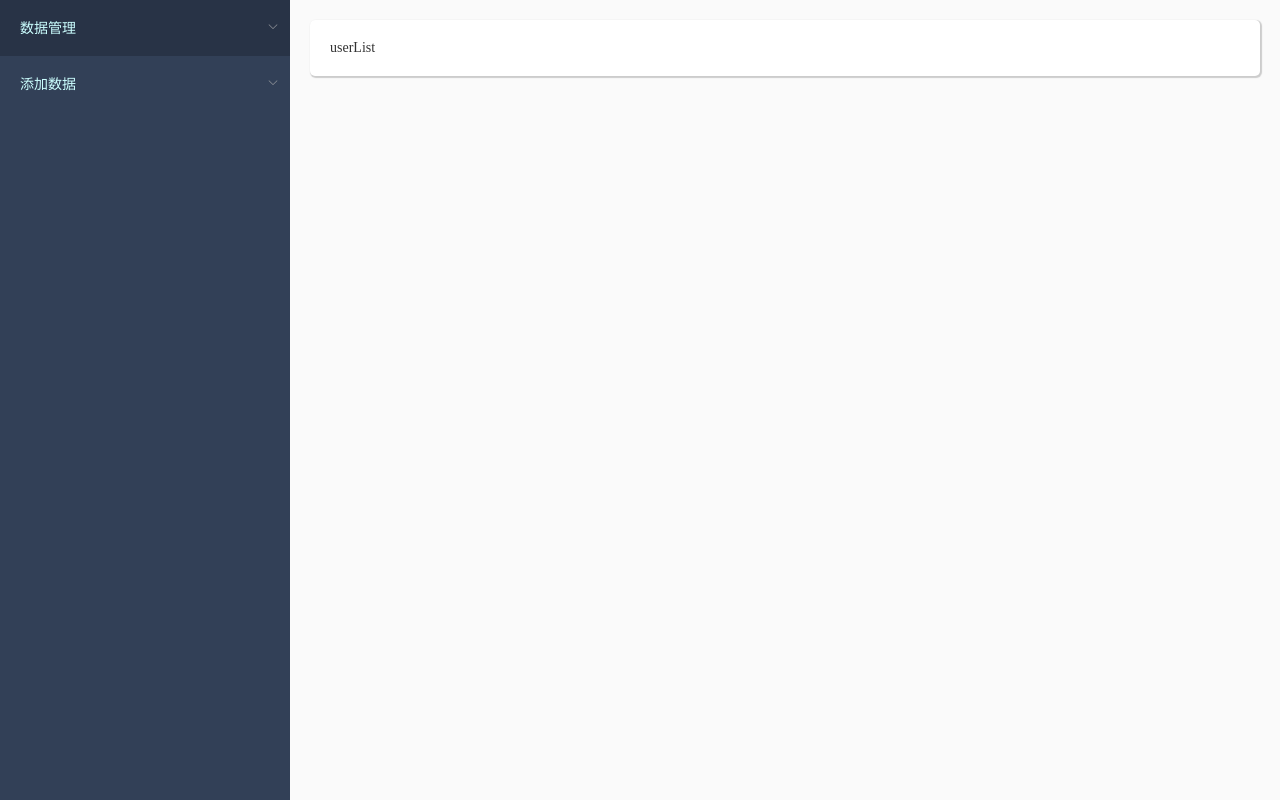
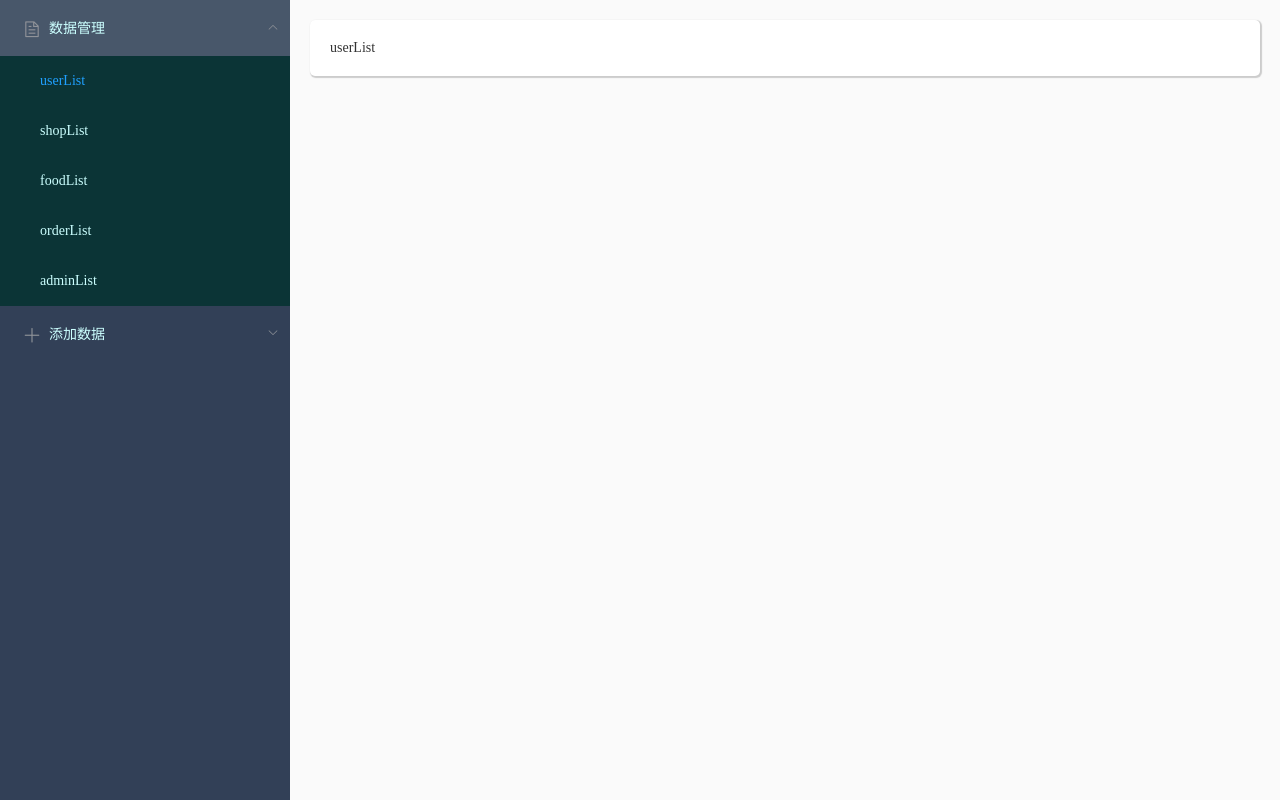
Before and after one commit to MRcn1/vue-admin, a Vue app: page /#/userList in a window 1280 px wide. Built offline with nearby package versions, Linux system fonts and the light colour scheme.

Commit message:
左侧栏搭建完成

```diff
--- a/src/page/layout/components/navLeft.vue
+++ b/src/page/layout/components/navLeft.vue
@@ -1,122 +1,24 @@
-<!--
-<template>
-    <div class='navLeft'>
-        <el-col :span="3.5">
-            <el-menu
-            default-active="0"
-            class="el-menu-vertical-demo"
-            :default-openeds="openeds"
-            active-text-color='#20a0ff'
-            :unique-opened='true'
-            background-color='#324057'
-            text-color='#cff'
-            >
-                <el-submenu :index="num+''" v-for="(item,num) in classify" :key="num">
-                    <template slot="title">
-                        <span>{{item}}</span>
-                    </template>
-                    <el-menu-item-group>
-                        <el-menu-item :index="num+'-'+ind" v-for="(value,ind) in newchildren" :key="ind" :class="value.path==$route.path?'active':''" @click="toPath(value.path)" v-if="item==value.meta.top">{{value.name}}</el-menu-item>
-                    </el-menu-item-group>
-                </el-submenu>
-            </el-menu>
-        </el-col>
-    </div>
-</template>
-
-<script>
-export default {
-    data () {
-        return {
-            routes:null,
-            classify:null,
-            newchildren:null,
-            openeds:['0'],
-            name:'',
-        }
-    },
-    components: {
-
-    },
-    created(){
-        this.selsev()
-    },
-    methods: {
-        selsev(){
-            let classify = []
-            let newchildren = []
-            this.$router.options.routes.filter(res=>{
-                if(res.name==this.$route.matched[0].name){
-                    res.children.filter(val=>{
-                        if(val.path!=''){
-                            classify.push(val.meta.top)
-                            newchildren.push(val)
-                        }
-                    })
-                }
-            })
-            this.classify = [...new Set(classify)];
-            this.newchildren = [...new Set(newchildren)];
-
-            console.log(this.$route.matched[0].name,this.name)
-            if(this.name!=this.$route.matched[0].name){
-                this.openeds=['0']
-                this.name = this.$route.matched[0].name
-            }else{
-                this.name = this.$route.matched[0].name
-            }
-
-
-        },
-        toPath(path){
-            this.$router.push({path:path})
-        }
-    },
-    watch:{
-        $route(to,from){
-            this.selsev()
-        }
-    }
- }
-</script>
-
-<style scoped lang='less'>
-.navLeft{
-    background-color: #324057;
-}
-.navLeft .el-menu-vertical-demo{
-    min-width: 300px;
-    border-right: none;
-}
-.active{
-    color: #20a0ff
-}
-</style>
-
-<style  lang='less'>
-.navLeft{
-    .el-menu-item-group{
-        background-color: #1f2d3d!important;
-    }
-}
-</style>
--->
-
 <template>
     <div class="navLeft">
         <el-col :span="3.5">
             <el-menu
-            default-active="2"
             class="el-menu-vertical-demo"
             background-color="#324057"
             text-color="#cff"
+            :default-openeds='defaultActive'
             active-text-color="#20a0ff">
             <el-submenu :index="index+''" v-for="(item, index) in parse" :key="index">
                 <template slot="title">
+                    <i class="el-icon-document" v-if="index==0"></i>
+                    <i class="el-icon-plus" v-if="index==1"></i>
+                    <i class="el-icon-star-off" v-if="index==2"></i>
+                    <i class="el-icon-edit" v-if="index==3"></i>
+                    <i class="el-icon-setting" v-if="index==4"></i>
+                    <i class="el-icon-warning" v-if="index==5"></i>
                     <span>{{item}}</span>
                 </template>
                 <el-menu-item-group>
-                    <el-menu-item v-for="(value, num) in child" :key="num" :index="index-num+''" v-if="value.meta.att==item" @click="torouter(value.path)">{{value.meta.title}}</el-menu-item>
+                    <el-menu-item :class="{isActive:$route.matched[1].name == value.name?true:false}" v-for="(value, num) in child" :key="num" :index="index+'-'+num" v-if="value.meta.att==item" @click="torouter(value.path)">{{value.name}}</el-menu-item>
                 </el-menu-item-group>
             </el-submenu>
             </el-menu>
@@ -129,7 +31,8 @@ export default {
    data () {
         return {
             parse:[],
-            child:[]
+            child:[],
+            defaultActive:['0'],
        }
    },
    components: {
@@ -137,20 +40,24 @@ export default {
    },
    created(){
        this.getData()
+       if(this.$route.matched[1].meta.att){
+           this.parse.forEach((res,index)=>{
+               if(res==this.$route.matched[1].meta.att){
+                   this.defaultActive = [index+'']
+               }
+           })
+       }
    },
    methods: {
        getData(){
-           console.log(this.$router.options.routes[2].children);
            let arr = []
            this.$router.options.routes[2].children.forEach(res => {
                if(res.path!=''){
-                   console.log(res)
                    arr.push(res.meta.att)
                    this.child.push(res)
                }
            });
            this.parse = Array.from(new Set(arr))
-
        },
        torouter(path){
            this.$router.push({path:path})
@@ -166,9 +73,16 @@ export default {
     overflow: hidden;
     .el-menu-vertical-demo{
         min-width: 300px;
+        .el-menu-item:hover{
+            background-color: #48576a!important;
+        }
+
     }
     .el-menu-item{
         background-color: #0b3436!important;
+    }
+    .isActive{
+        color: rgb(32, 160, 255)!important;
     }
 
 }
@@ -176,8 +90,13 @@ export default {
 
 
 <style lang='less'>
-.el-menu-item-group__title{
-    height: 0;
-    padding:0;
+.navLeft{
+    .el-menu-item-group__title{
+        height: 0;
+        padding:0;
+    }
+    .el-submenu__title:hover{
+        background-color: #48576a!important;
+    }
 }
 </style>
```
